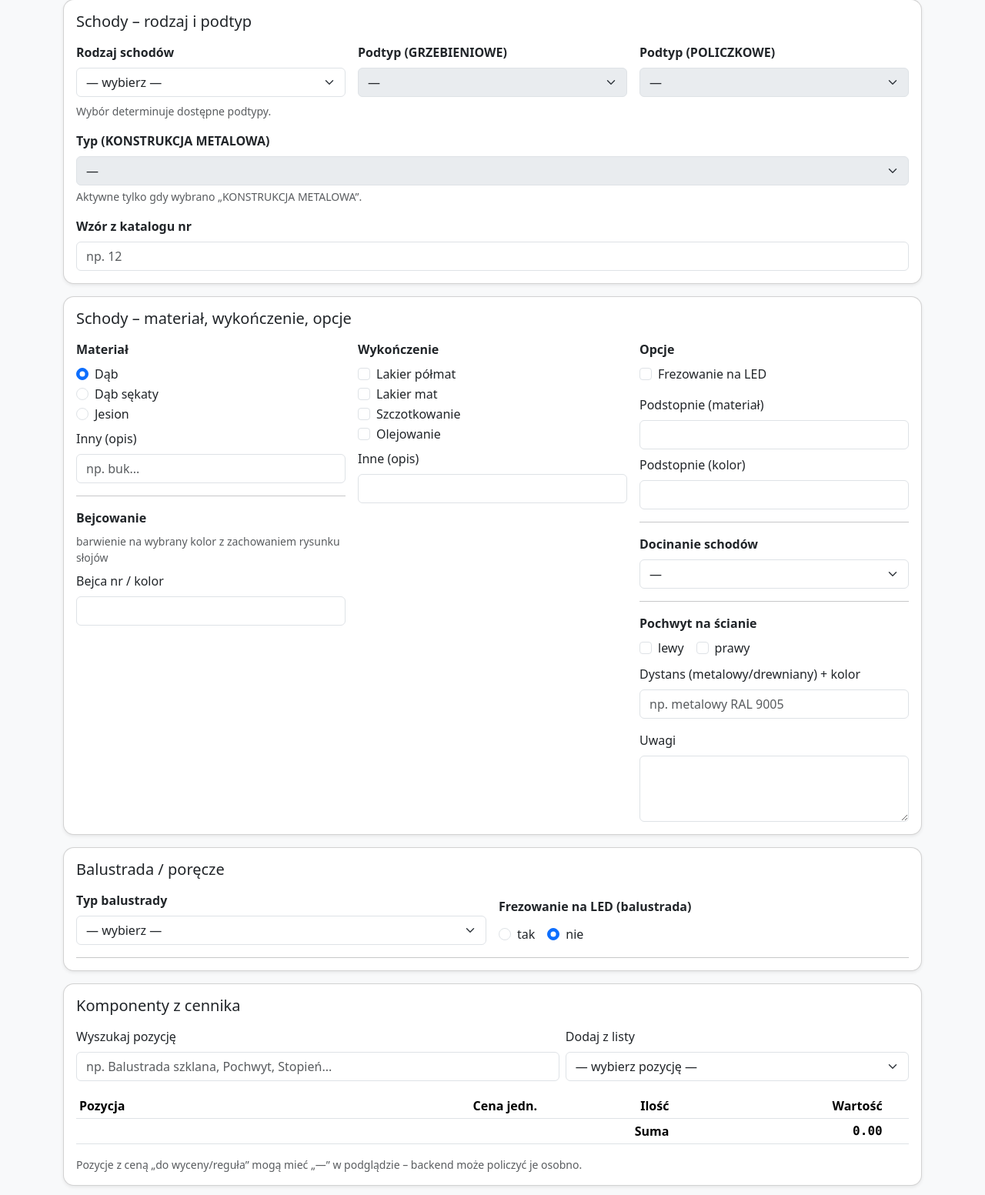
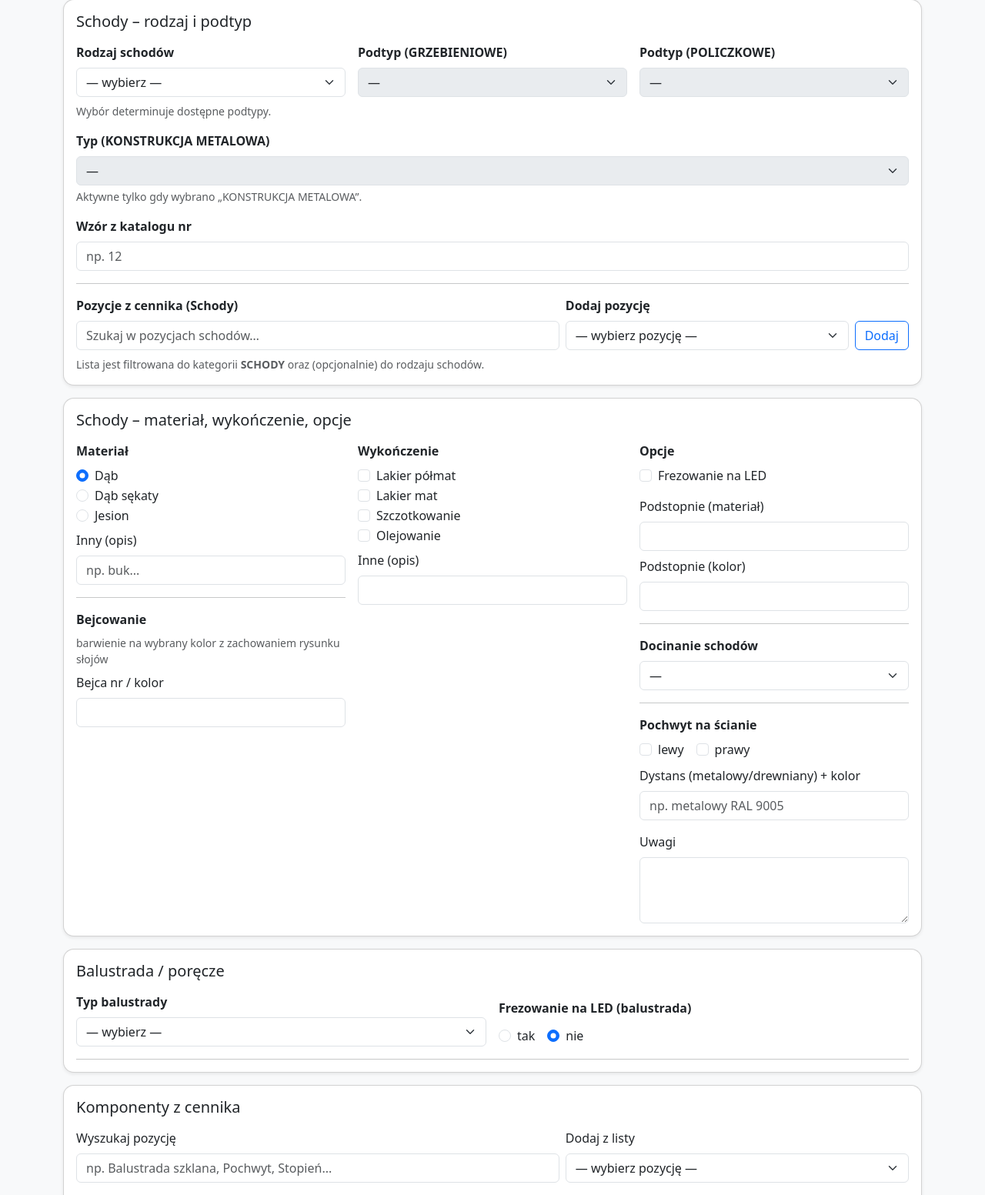
Before and after one commit to Mogarthron/sch_ch, a Flask app: page /form in a window 1280 px wide. Shown: the part 432-1985 px from the top of the page at 77% size. Run offline with Flask 3, Linux system fonts and the light colour scheme; tables that the repository leaves empty hold one stand-in row (values such as "Sample post"); lists and menus that the app fills with data are empty.

Commit message:
nowy cennik

```diff
--- a/blueprints/catalog.py
+++ b/blueprints/catalog.py
@@ -3,9 +3,32 @@ from models import db, CatalogItem, CatalogGroup, CatalogCategory, PriceKind
 
 catalog_bp = Blueprint("catalog", __name__, url_prefix="/api/catalog")
 
+# @catalog_bp.get("/items")
+# def api_items():
+#     # zwracamy płaską listę z "ścieżką" do wyświetlania
+#     q = (
+#         db.session.query(CatalogItem, CatalogGroup, CatalogCategory)
+#         .join(CatalogGroup, CatalogItem.group_id == CatalogGroup.id)
+#         .join(CatalogCategory, CatalogGroup.category_id == CatalogCategory.id)
+#         .filter(CatalogItem.is_active.is_(True))
+#         .order_by(CatalogCategory.name, CatalogGroup.name, CatalogItem.name)
+#     )
+
+#     items = []
+#     for item, grp, cat in q.all():
+#         items.append({
+#             "id": item.id,
+#             "path_title": f"{cat.name} / {grp.name} / {item.name}",
+#             "unit": item.unit.value if item.unit else None,
+#             "price_kind": item.price_kind.value,
+#             "price_value": float(item.price_value) if item.price_value is not None else None,
+#             "price_formula": item.price_formula,
+#         })
+
+#     return jsonify({"items": items})
+
 @catalog_bp.get("/items")
 def api_items():
-    # zwracamy płaską listę z "ścieżką" do wyświetlania
     q = (
         db.session.query(CatalogItem, CatalogGroup, CatalogCategory)
         .join(CatalogGroup, CatalogItem.group_id == CatalogGroup.id)
@@ -18,6 +41,9 @@ def api_items():
     for item, grp, cat in q.all():
         items.append({
             "id": item.id,
+            "category_name": cat.name,      # Grupa I
+            "group_name": grp.name,         # Grupa II
+            "item_name": item.name,         # Grupa III
             "path_title": f"{cat.name} / {grp.name} / {item.name}",
             "unit": item.unit.value if item.unit else None,
             "price_kind": item.price_kind.value,
--- a/templates/wycena_form.html
+++ b/templates/wycena_form.html
@@ -137,6 +137,31 @@
             </div>
           </div>
         </div>
+        <hr class="my-3">
+
+<!-- Wybór pozycji z cennika z grópy schody -->
+
+        <div class="row g-2 align-items-end">
+          <div class="col-lg-7">
+            <label class="form-label fw-semibold">Pozycje z cennika (Schody)</label>
+            <input class="form-control" id="stairsCatalogSearch" placeholder="Szukaj w pozycjach schodów…">
+          </div>
+          <div class="col-lg-5">
+            <label class="form-label fw-semibold">Dodaj pozycję</label>
+            <div class="d-flex gap-2">
+              <select class="form-select" id="stairsCatalogSelect">
+                <option value="">Ładowanie…</option>
+              </select>
+              <button class="btn btn-outline-primary" type="button" id="stairsAddBtn">Dodaj</button>
+            </div>
+          </div>
+          <div class="col-12">
+            <div class="small text-muted">
+              Lista jest filtrowana do kategorii <b>SCHODY</b> oraz (opcjonalnie) do rodzaju schodów.
+            </div>
+          </div>
+        </div>
+
       </div>
     </div>
 
@@ -538,6 +563,44 @@
 </div>
 
 <script>
+
+  // --- helper: normalizacja tekstu do porównań ---
+  function norm(s) {
+    return (s || "").toString().trim().toLowerCase();
+  }
+
+  function isStairsCategory(item) {
+    // Grupa I = "Schody" (różne warianty wielkości liter)
+    return norm(item.category_name).includes("schod");
+  }
+
+  // mapowanie rodzaju schodów -> słowa kluczowe dla group_name (Grupa II)
+  // Dostosuj nazwy do tego jak masz w XLSX w kolumnie "Grupa II"
+  const stairsGroupKeywords = {
+    "grzebieniowe": ["grzebieniowe", "grzebień"],
+    "policzkowe": ["policzkowe"],
+    "konstr_metalowa": ["metal", "konstrukcja metal", "stal"],
+    "dywanowe": ["dywanowe"],
+    "wspornikowe": ["wspornikowe"]
+  };
+
+  function matchesStairsKind(item) {
+    const kind = document.getElementById("stairsKind")?.value || "";
+    if (!kind) return true;
+
+    const g = norm(item.group_name);
+    const keys = stairsGroupKeywords[kind] || [];
+
+    // jeżeli nie masz ustandaryzowanych nazw grup w XLSX -> zwróć true i filtruj tylko po kategorii
+    if (keys.length === 0) return true;
+
+    return keys.some(k => g.includes(norm(k)));
+  }
+
+  function stairsFilter(item) {
+    return isStairsCategory(item) && matchesStairsKind(item);
+  }
+
   // --- Schody: sync podtypów wg rodzaju ---
   function syncStairsSubtype() {
     const kind = document.getElementById("stairsKind").value;
@@ -671,6 +734,63 @@
   });
 
   loadCatalog();
+function rebuildStairsSelect() {
+    const sel = document.getElementById("stairsCatalogSelect");
+    const q = norm(document.getElementById("stairsCatalogSearch").value);
+
+    const filtered = catalogItems
+      .filter(stairsFilter)
+      .filter(it => !q || norm(it.path_title).includes(q));
+
+    sel.innerHTML = `<option value="">— wybierz pozycję —</option>`;
+    for (const it of filtered) {
+      const opt = document.createElement("option");
+      opt.value = it.id;
+      opt.textContent = it.path_title;
+      sel.appendChild(opt);
+    }
+  }
+
+  function addStairsSelected() {
+    const sel = document.getElementById("stairsCatalogSelect");
+    if (!sel.value) return;
+    addSelectedItem(sel.value);   // używa Twojej istniejącej funkcji dodawania do quoteItems
+    sel.value = "";
+  }
+
+   // Po załadowaniu katalogu
+  async function loadCatalog() {
+    const res = await fetch("{{ url_for('catalog.api_items') }}");
+    const data = await res.json();
+    catalogItems = data.items || [];
+
+    // istniejący select globalny:
+    const sel = document.getElementById("catalogSelect");
+    sel.innerHTML = `<option value="">— wybierz pozycję —</option>`;
+    for (const it of catalogItems) {
+      const opt = document.createElement("option");
+      opt.value = it.id;
+      opt.textContent = it.path_title;
+      sel.appendChild(opt);
+    }
+
+    // NOWE: schody select
+    rebuildStairsSelect();
+  }
+
+  // Rebuild schody listy kiedy:
+  document.getElementById("stairsCatalogSearch")?.addEventListener("input", rebuildStairsSelect);
+  document.getElementById("stairsAddBtn")?.addEventListener("click", addStairsSelected);
+
+  // Rebuild po zmianie rodzaju/podtypu schodów
+  document.getElementById("stairsKind")?.addEventListener("change", () => {
+    syncStairsSubtype();     // Twoja funkcja
+    rebuildStairsSelect();   // odśwież listę schodów
+  });
+  document.getElementById("grzType")?.addEventListener("change", rebuildStairsSelect);
+  document.getElementById("polType")?.addEventListener("change", rebuildStairsSelect);
+  document.getElementById("metalType")?.addEventListener("change", rebuildStairsSelect);
+
 </script>
 </body>
 </html>
```
